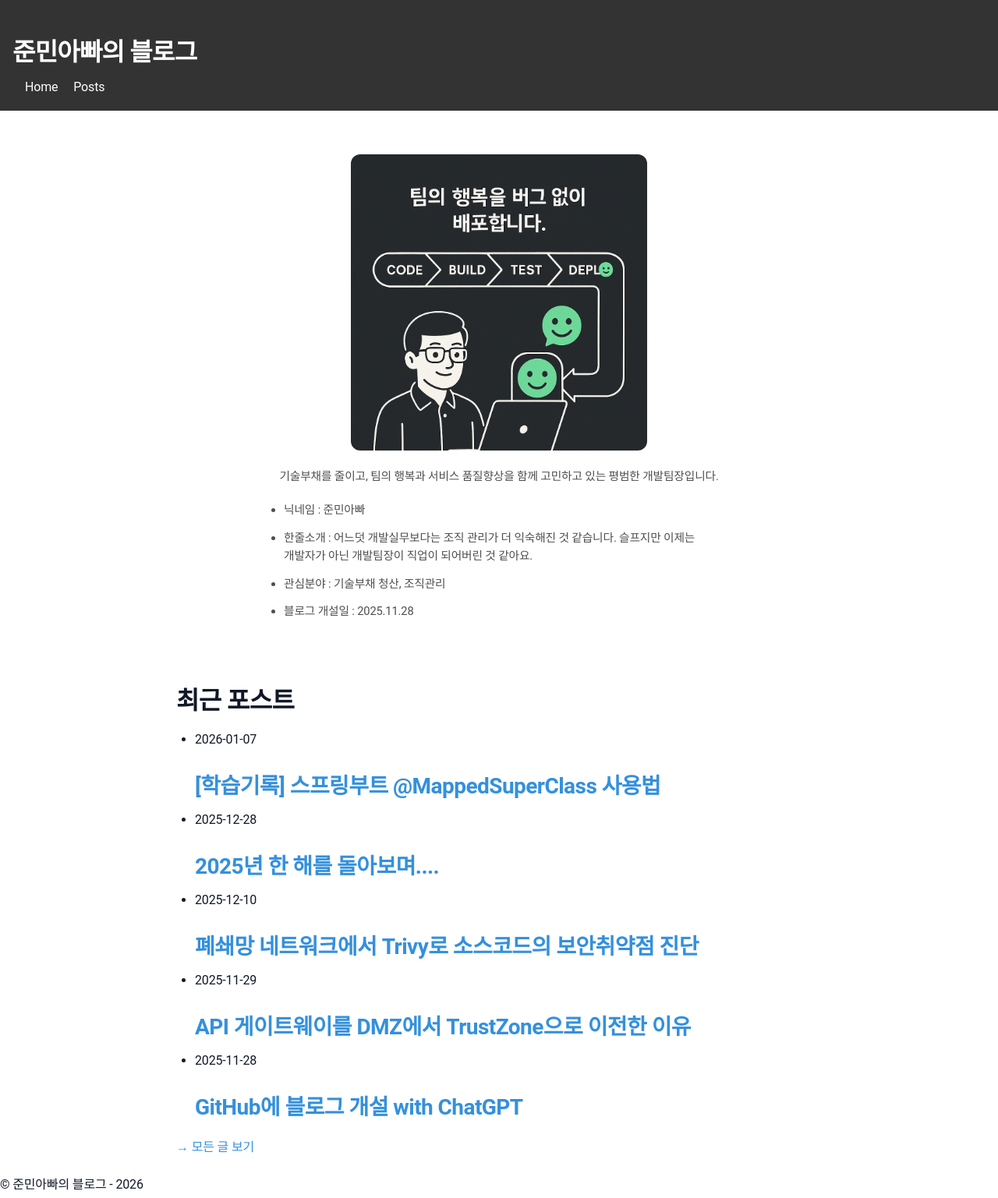
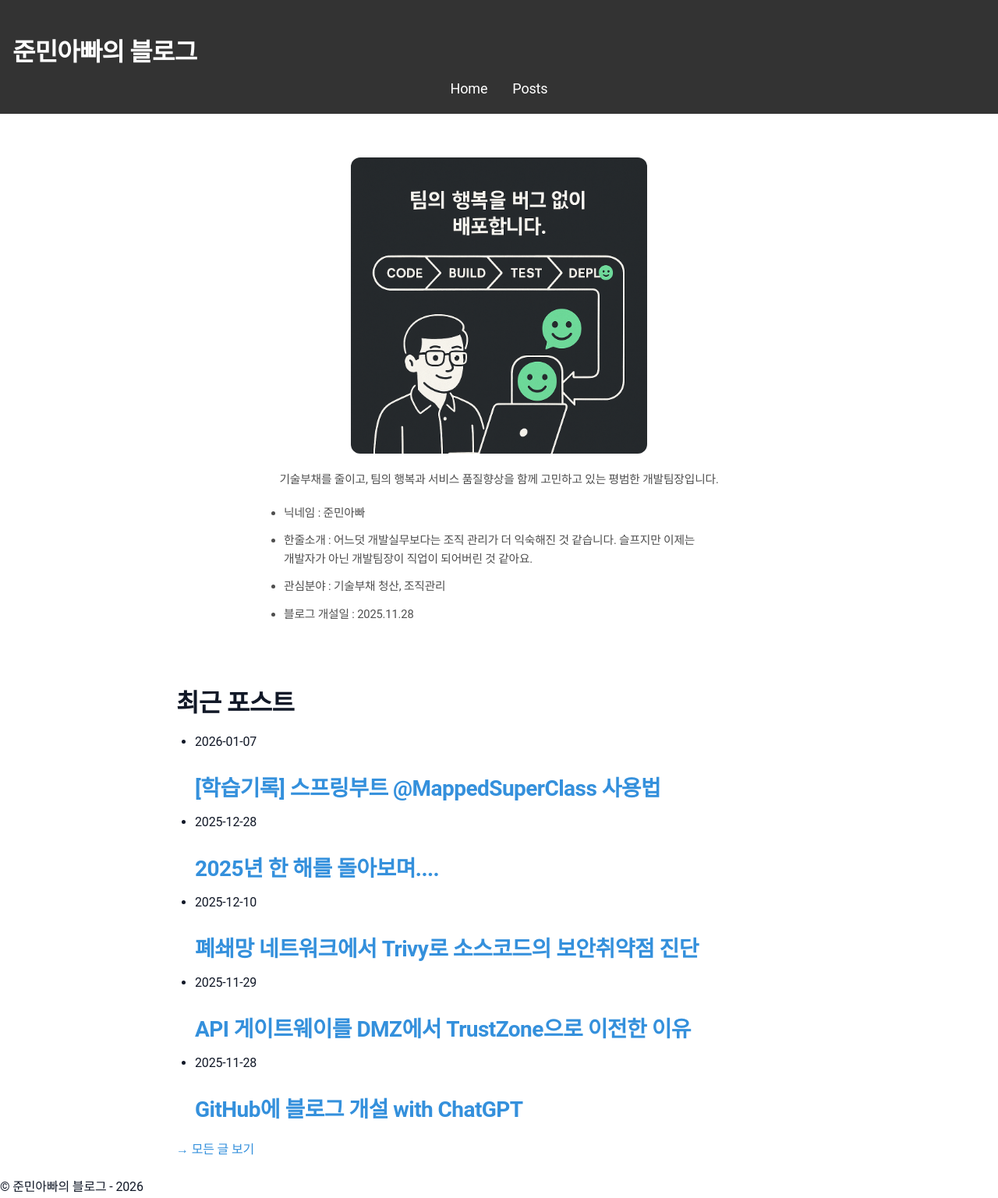
Before and after one commit to sanghoon-lee/sanghoon-lee.github.io, a Jekyll site: the page built from index.md, in a window 1280 px wide. Shown: the whole page at 78% size. Built offline with Jekyll 4.4.1, drawn with Linux system fonts in a browser that asks for light colours.

Commit message:
main.scss 수정

```diff
--- a/assets/main.scss
+++ b/assets/main.scss
@@ -42,15 +42,6 @@ body{
   font-size: 2rem;
 }
 
-.site-nav a {
-  color: #fff;
-  text-decoration: none;
-  margin-left: 1rem;
-}
-
-.site-nav a:hover {
-  color: #ddd;
-}
 
 /* 본문 폭/여백 */
 .page-content, .post-content, main {
@@ -172,3 +163,26 @@ button.copy-btn {
 button.copy-btn:hover {
   background-color: #2779bd;
 }
+
+
+/* 네비게이션 메뉴를 본문과 같은 폭에 맞추기 */
+.site-nav {
+  display: flex;
+  justify-content: center;  /* 메뉴 항목을 수평 중앙으로 배치 */
+  padding: 0;
+  width: 100%;  /* 네비게이션 메뉴가 100% 넓이를 차지 */
+  max-width: 860px;  /* 본문 폭에 맞추기 (여기서 max-width는 컨텐츠의 최대 너비) */
+  margin-left: auto; /* 중앙 정렬 */
+  margin-right: auto;
+}
+
+.site-nav a {
+  color: #fff;
+  text-decoration: none;
+  margin: 0 1rem; /* 메뉴 항목 간 간격 */
+  font-size: 1.125rem;
+}
+
+.site-nav a:hover {
+  color: #ddd;
+}
```
